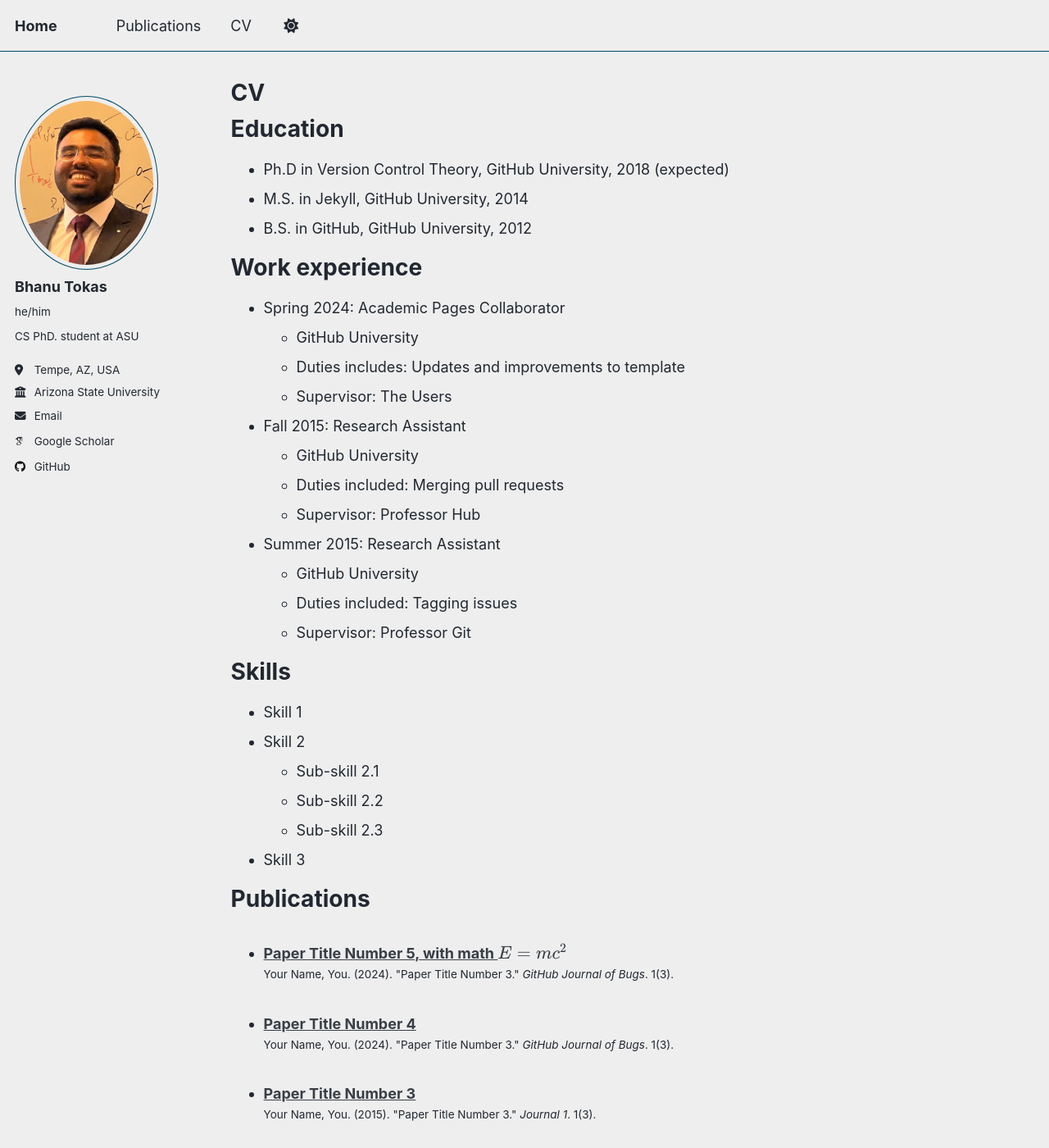
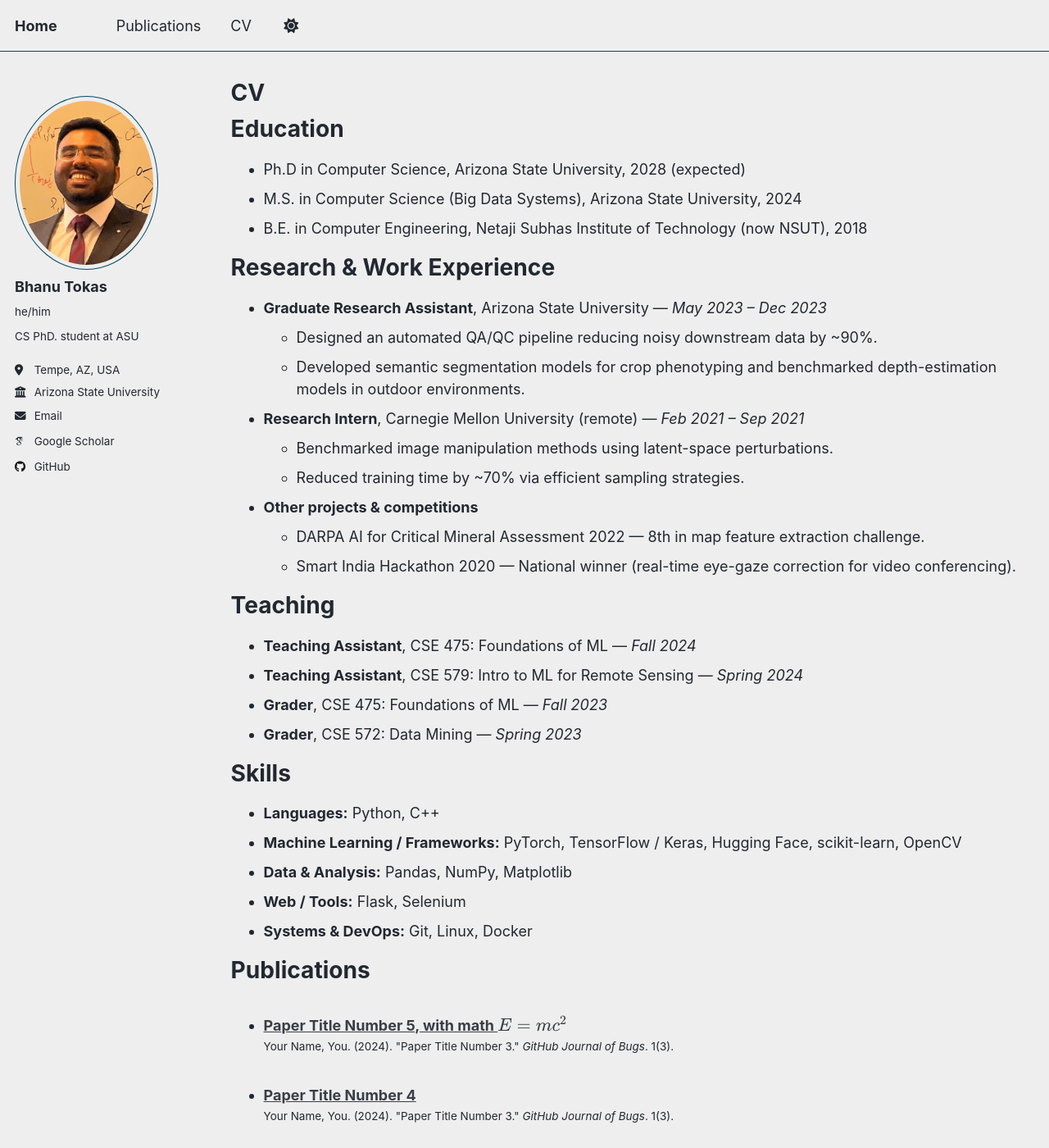
Before and after one commit to 24Beast/24Beast.github.io, a Jekyll site: the page built from _pages/cv.md, in a window 1280 px wide and 1400 px high. Shown: the whole window at 82% size. Built offline with Jekyll 4.4.1, drawn with Linux system fonts in a browser that asks for light colours; some web fonts are replaced; a script that is not in the unit is left out; some of the changed text lies outside the part shown.

Commit message:
Updated CV

```diff
--- a/_pages/cv.md
+++ b/_pages/cv.md
@@ -11,54 +11,42 @@ redirect_from:
 
 Education
 ======
-* Ph.D in Version Control Theory, GitHub University, 2018 (expected)
-* M.S. in Jekyll, GitHub University, 2014
-* B.S. in GitHub, GitHub University, 2012
+* Ph.D in Computer Science, Arizona State University, 2028 (expected)
+* M.S. in Computer Science (Big Data Systems), Arizona State University, 2024
+* B.E. in Computer Engineering, Netaji Subhas Institute of Technology (now NSUT), 2018
 
-Work experience
+
+Research & Work Experience
 ======
-* Spring 2024: Academic Pages Collaborator
-  * GitHub University
-  * Duties includes: Updates and improvements to template
-  * Supervisor: The Users
+* **Graduate Research Assistant**, Arizona State University — *May 2023 – Dec 2023*
+  * Designed an automated QA/QC pipeline reducing noisy downstream data by ~90%.
+  * Developed semantic segmentation models for crop phenotyping and benchmarked depth-estimation models in outdoor environments.
 
-* Fall 2015: Research Assistant
-  * GitHub University
-  * Duties included: Merging pull requests
-  * Supervisor: Professor Hub
+* **Research Intern**, Carnegie Mellon University (remote) — *Feb 2021 – Sep 2021*
+  * Benchmarked image manipulation methods using latent-space perturbations.
+  * Reduced training time by ~70% via efficient sampling strategies.
 
-* Summer 2015: Research Assistant
-  * GitHub University
-  * Duties included: Tagging issues
-  * Supervisor: Professor Git
+* **Other projects & competitions**
+  * DARPA AI for Critical Mineral Assessment 2022 — 8th in map feature extraction challenge.
+  * Smart India Hackathon 2020 — National winner (real-time eye-gaze correction for video conferencing).
+
+Teaching
+======
+* **Teaching Assistant**, CSE 475: Foundations of ML — *Fall 2024*
+* **Teaching Assistant**, CSE 579: Intro to ML for Remote Sensing — *Spring 2024*
+* **Grader**, CSE 475: Foundations of ML — *Fall 2023*
+* **Grader**, CSE 572: Data Mining — *Spring 2023*
 
 Skills
 ======
-* Skill 1
-* Skill 2
-  * Sub-skill 2.1
-  * Sub-skill 2.2
-  * Sub-skill 2.3
-* Skill 3
+* **Languages:** Python, C++
+* **Machine Learning / Frameworks:** PyTorch, TensorFlow / Keras, Hugging Face, scikit-learn, OpenCV
+* **Data & Analysis:** Pandas, NumPy, Matplotlib
+* **Web / Tools:** Flask, Selenium
+* **Systems & DevOps:** Git, Linux, Docker
 
 Publications
 ======
   <ul>{% for post in site.publications reversed %}
     {% include archive-single-cv.html %}
   {% endfor %}</ul>
-
-Talks
-======
-  <ul>{% for post in site.talks reversed %}
-    {% include archive-single-talk-cv.html  %}
-  {% endfor %}</ul>
-
-Teaching
-======
-  <ul>{% for post in site.teaching reversed %}
-    {% include archive-single-cv.html %}
-  {% endfor %}</ul>
-
-Service and leadership
-======
-* Currently signed in to 43 different slack teams
```
